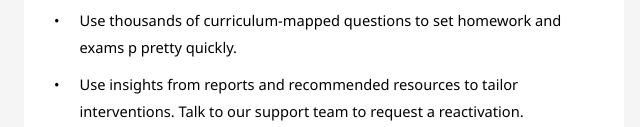
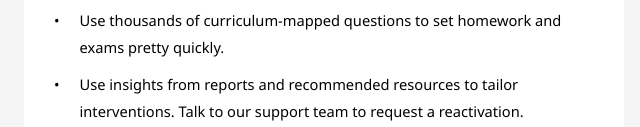
Before and after one commit to tobechukss/suspendedAccount, a plain HTML site: page index.html in a window 1280 px wide. Shown: the part 673-800 px from the top of the page, 316-956 px from the left. Drawn offline with Linux system fonts and the light colour scheme.

Commit message:
FFirst commit

```diff
--- a/index.html
+++ b/index.html
@@ -288,7 +288,7 @@
                                                 <div style="display: flex; padding-bottom: 10px;">
                                                     <p style="padding-top: 0; margin: 0;">&#8226;</p>
                                                     <p style="padding-left: 20px; padding-bottom: 0; margin: 0;">Use thousands of curriculum-mapped questions to set homework and exams
-p                                                   pretty quickly.</p>
+                                                   pretty quickly.</p>
                                                 </div>
 
                                                  <div style="display: flex; padding-bottom: 10px;">
```
